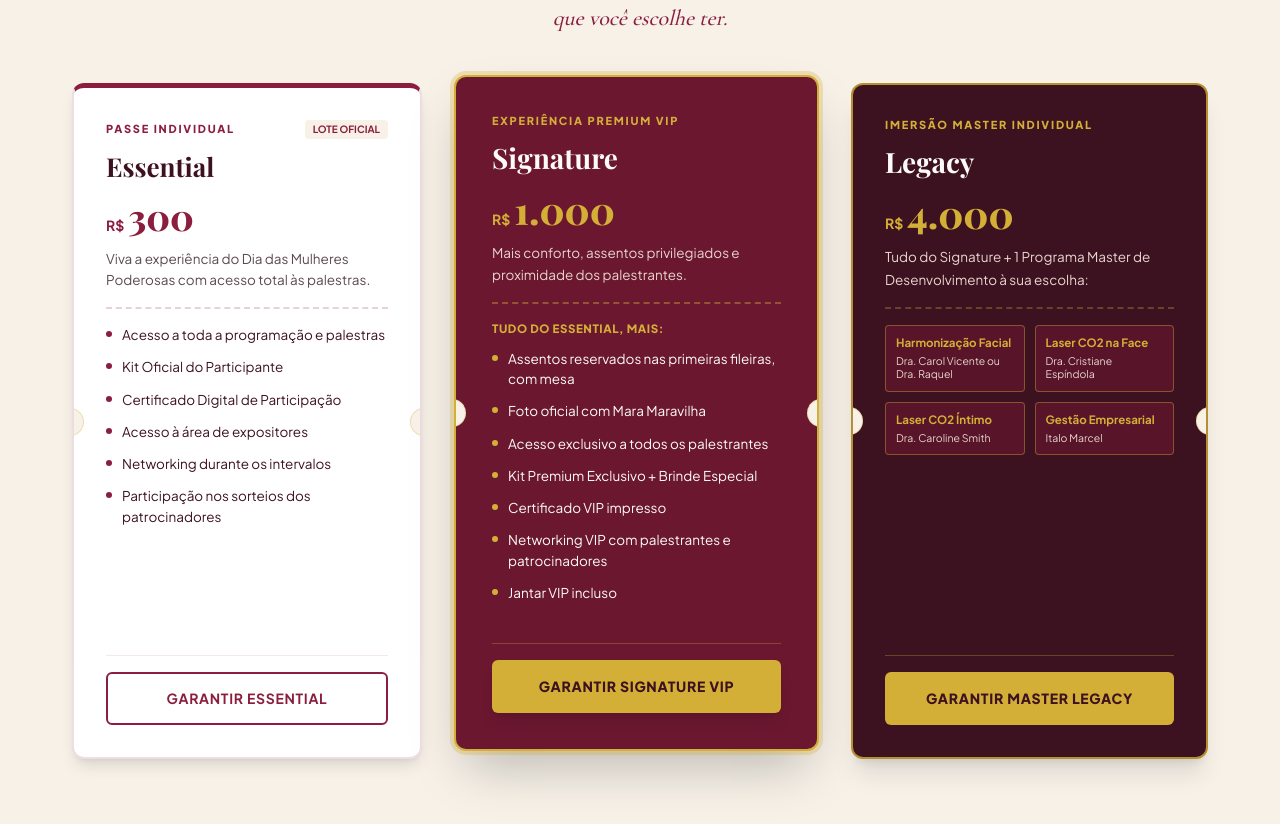
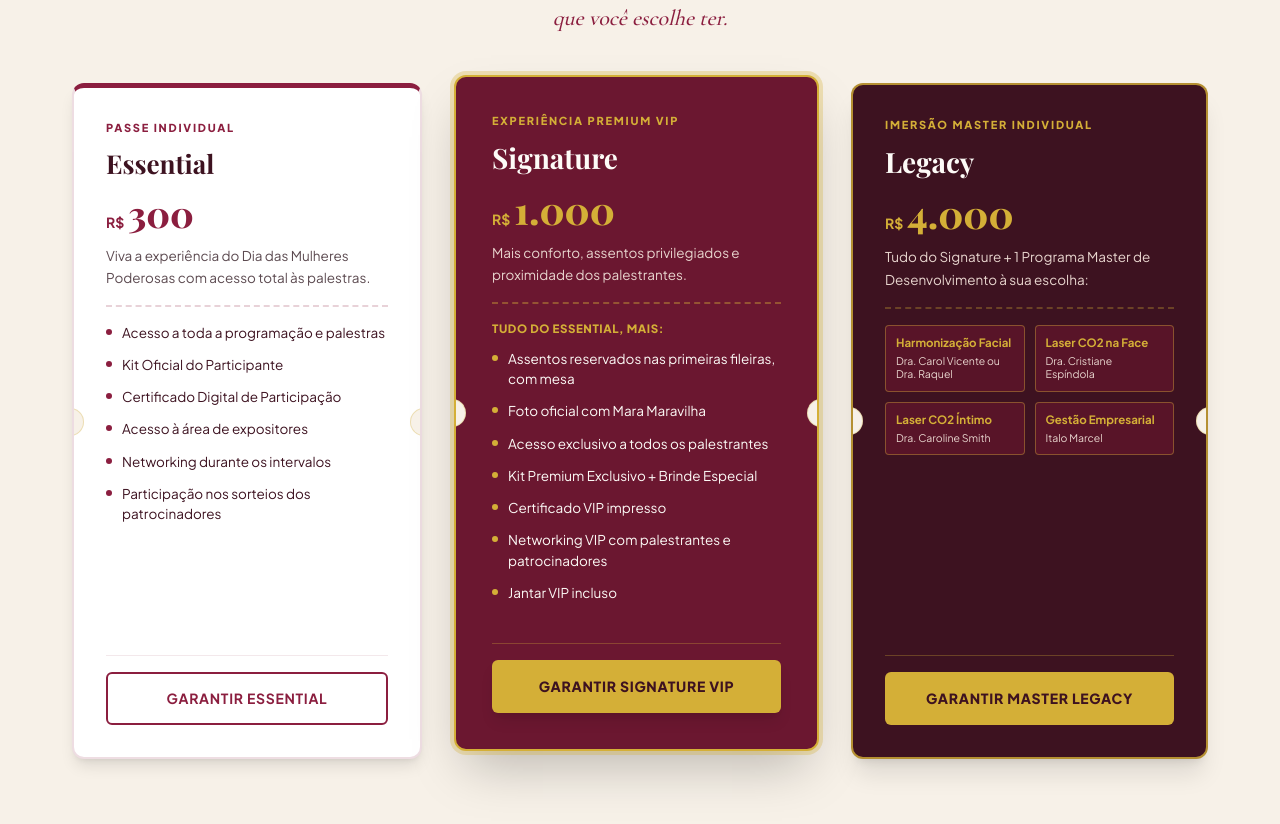
Before and after one commit to solint-ia/mulheres-poderosas, a Next.js app: page / in a window 1280 px wide. Shown: the part 9247-10071 px from the top of the page. Built offline with nearby package versions, Linux system fonts and the light colour scheme.

Commit message:
Remove Lote Oficial badge from TicketsSection

```diff
--- a/src/components/TicketsSection.tsx
+++ b/src/components/TicketsSection.tsx
@@ -95,9 +95,6 @@ export default function TicketsSection() {
             <div className="flex justify-between items-center mb-2">
               <span className="text-[11px] font-extrabold tracking-[0.16em] uppercase text-[#8B1E3F]">
                 Passe Individual
-              </span>
-              <span className="text-[10px] font-bold uppercase px-2 py-0.5 rounded bg-[#F7F1E8] text-[#8B1E3F]">
-                Lote Oficial
               </span>
             </div>
             <h3 className="text-[26px] font-bold text-[#3D1220] m-0 mb-1" style={{ fontFamily: "'Playfair Display', serif" }}>
```
